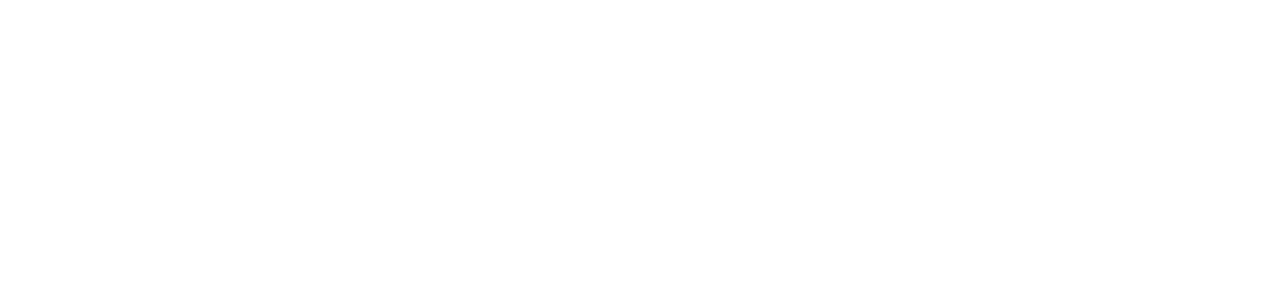
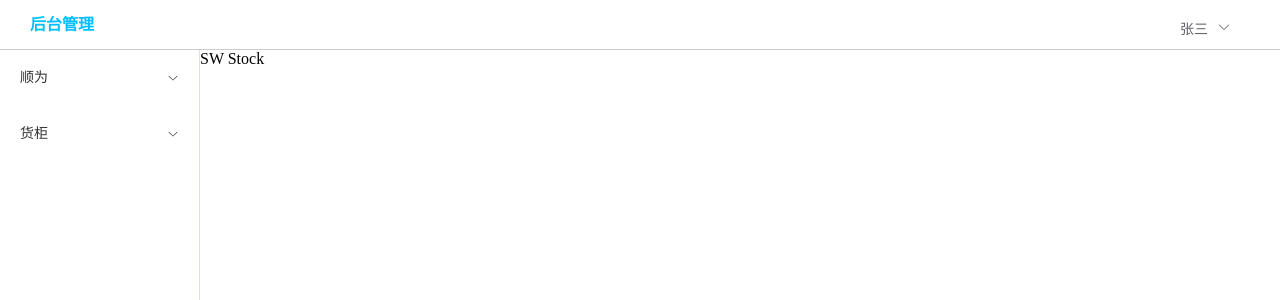
Before and after one commit to KevinLRC/uspeedinc-wms, a Vue app in the folder frontend/: page /sw-stock in a window 1280 px wide. Before the commit this address had no page. Shown: the top 300 px of the page. Built offline with nearby package versions, Linux system fonts and the light colour scheme.

Commit message:
add menu router

```diff
--- a/frontend/src/components/Aside.vue
+++ b/frontend/src/components/Aside.vue
@@ -1,11 +1,12 @@
 <template>
   <div>
     <el-menu class="el-menu-vertical-demo"
-             style="width: 200px; min-height: calc(100vh - 50px)">
+             style="width: 200px; min-height: calc(100vh - 50px)"
+             router>
       <el-sub-menu index="shunwei">
         <template #title>顺为</template>
-        <el-menu-item index="shunwei-product-detail">商品详情</el-menu-item>
-        <el-menu-item index="shunwei-stock">库存</el-menu-item>
+        <el-menu-item index="sw-product-details">商品详情</el-menu-item>
+        <el-menu-item index="sw-stock">库存</el-menu-item>
         <el-menu-item index="shunwei-single">一件代发</el-menu-item>
         <el-menu-item index="shunwei-label">换标</el-menu-item>
       </el-sub-menu>
--- a/frontend/src/router/index.js
+++ b/frontend/src/router/index.js
@@ -10,9 +10,14 @@
         redirect:"/home",
         children: [
             {
-                path: '/home',
-                name: 'Home',
-                component: () => import("@/views/HomeView"),
+                path: '/sw-product-details',
+                name: 'SWProductDetails',
+                component: () => import("@/views/SWProductDetailsView"),
+            },
+            {
+                path: '/sw-stock',
+                name: 'SWStock',
+                component: () => import("@/views/SWStockView"),
             }
         ]
     },
--- /dev/null
+++ b/frontend/src/views/SWStockView.vue
@@ -0,0 +1,15 @@
+<template>
+<div>
+  SW Stock
+</div>
+</template>
+
+<script>
+export default {
+  name: "SWStockView"
+}
+</script>
+
+<style scoped>
+
+</style>
```
Also changed, not shown: frontend/src/views/SWProductDetailsView.vue (renamed from frontend/src/views/HomeView.vue).
